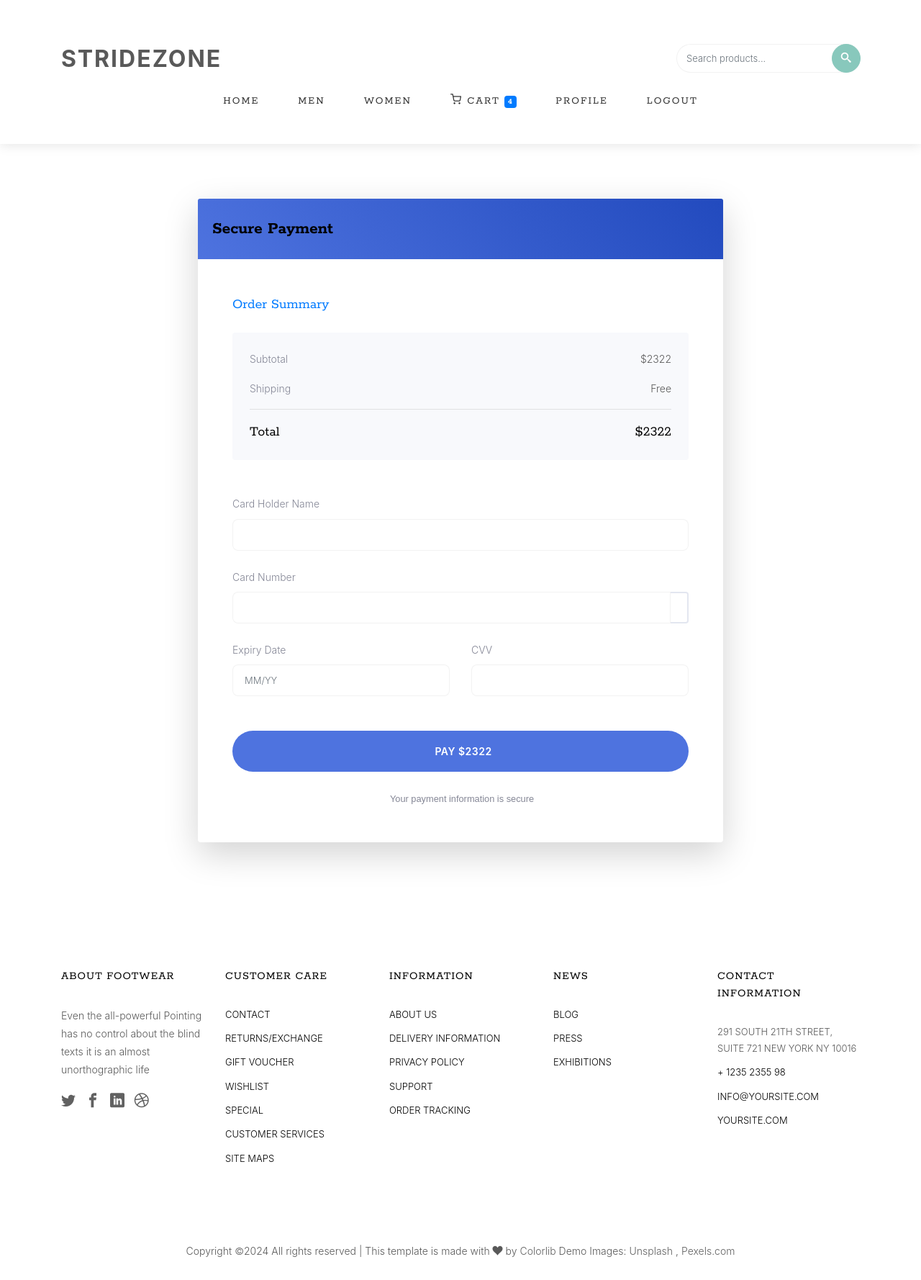
After one commit to Coderislem/StrideZone, a Django app: page /payment/ in a window 1280 px wide. The commit adds this page. Shown: the whole page at 72% size. Run offline with Django 5.2, Linux system fonts and the light colour scheme; a user stored in the database is signed in; data comes from the database, SQL or seed files in the repository; both versions use the stored data as it was after the commit; some libraries are stand-ins or nearby versions; some web fonts are replaced.

Commit message:
add payment logic

```diff
--- a/carts/templates/carts/cart.html
+++ b/carts/templates/carts/cart.html
@@ -65,7 +65,7 @@
                 <a href="{% url 'store' %}" class="btn btn-primary">
                     <i class="fas fa-shopping-cart"></i> Continue Shopping
                 </a>
-                <a href="{% url 'checkout' %}" class="btn btn-success">
+                <a href="{% url 'payment' %}" class="btn btn-success">
                     Proceed to Checkout <i class="fas fa-arrow-right"></i>
                 </a>
             </div>
--- /dev/null
+++ b/products/templates/payment.html
@@ -0,0 +1,111 @@
+<!-- templates/payment.html -->
+{% extends 'users/home.html' %}
+{% load static %}
+
+{% block extra_css %}
+<link href="https://fonts.googleapis.com/css2?family=Inter:wght@400;500;600&display=swap" rel="stylesheet">
+{% endblock %}
+
+{% block content %}
+<div class="colorlib-product">
+    <div class="container py-5">
+        <div class="row">
+            <div class="col-lg-8 mx-auto">
+                <div class="card shadow-lg border-0 rounded-lg">
+                    <div class="card-header bg-gradient-primary text-white py-4">
+                        <h4 class="mb-0 font-weight-bold">Secure Payment</h4>
+                    </div>
+                    <div class="card-body p-5">
+                        {% if messages %}
+                            {% for message in messages %}
+                                <div class="alert alert-{{ message.tags }}">{{ message }}</div>
+                            {% endfor %}
+                        {% endif %}
+
+                        <div class="order-summary mb-5">
+                            <h5 class="text-primary mb-4">Order Summary</h5>
+                            <div class="p-4 bg-light rounded">
+                                <div class="d-flex justify-content-between align-items-center mb-3">
+                                    <span class="text-muted">Subtotal</span>
+                                    <span>${{ cart.total_price }}</span>
+                                </div>
+                                <div class="d-flex justify-content-between align-items-center mb-3">
+                                    <span class="text-muted">Shipping</span>
+                                    <span>Free</span>
+                                </div>
+                                <hr>
+                                <div class="d-flex justify-content-between align-items-center">
+                                    <span class="h5 mb-0">Total</span>
+                                    <span class="h5 mb-0">${{ cart.total_price }}</span>
+                                </div>
+                            </div>
+                        </div>
+
+                        <form method="POST" id="payment-form">
+                            {% csrf_token %}
+                            <div class="form-group mb-4">
+                                <label class="text-muted mb-2">Card Holder Name</label>
+                                <input type="text" class="form-control form-control-lg" required>
+                            </div>
+
+                            <div class="form-group mb-4">
+                                <label class="text-muted mb-2">Card Number</label>
+                                <div class="input-group">
+                                    <input type="text" class="form-control form-control-lg" maxlength="16" required
+                                           pattern="\d{16}" title="Please enter a valid 16-digit card number">
+                                    <div class="input-group-append">
+                                        <span class="input-group-text bg-white">
+                                            <i class="fas fa-credit-card text-primary"></i>
+                                        </span>
+                                    </div>
+                                </div>
+                            </div>
+
+                            <div class="row">
+                                <div class="col-md-6">
+                                    <div class="form-group mb-4">
+                                        <label class="text-muted mb-2">Expiry Date</label>
+                                        <input type="text" class="form-control form-control-lg" placeholder="MM/YY"
+                                               pattern="\d{2}/\d{2}" required>
+                                    </div>
+                                </div>
+                                <div class="col-md-6">
+                                    <div class="form-group mb-4">
+                                        <label class="text-muted mb-2">CVV</label>
+                                        <input type="text" class="form-control form-control-lg" maxlength="3"
+                                               pattern="\d{3}" required>
+                                    </div>
+                                </div>
+                            </div>
+
+                            <button type="submit" class="btn btn-primary btn-lg btn-block mt-4">
+                                <i class="fas fa-lock mr-2"></i> Pay ${{ cart.total_price }}
+                            </button>
+
+                            <div class="text-center mt-4">
+                                <p class="text-muted mb-0">
+                                    <small>
+                                        <i class="fas fa-shield-alt mr-1"></i>
+                                        Your payment information is secure
+                                    </small>
+                                </p>
+                            </div>
+                        </form>
+                    </div>
+                </div>
+            </div>
+        </div>
+    </div>
+</div>
+{% endblock %}
+
+{% block extra_js %}
+<script>
+document.getElementById('payment-form').addEventListener('submit', function(e) {
+    e.preventDefault();
+    // Here you would normally integrate with a payment gateway
+    alert('Payment processing would happen here');
+    window.location.href = "{% url 'home' %}";
+});
+</script>
+{% endblock %}
--- a/products/urls.py
+++ b/products/urls.py
@@ -8,4 +8,5 @@ urlpatterns = [
     path('man/', views.man, name="man"),
     path('search/', views.search_products, name='search'),
     path('product/<int:product_id>/', views.product_detail, name='product_detail'),
+    path('payment/', views.payment_view, name='payment'),
 ] + static(settings.MEDIA_URL, document_root=settings.MEDIA_ROOT)
--- a/products/views.py
+++ b/products/views.py
@@ -1,6 +1,9 @@
 from django.shortcuts import render, get_object_or_404
 from django.db.models import Q
 from .models import Product, Category, Product_img
+import os
+from django.contrib.auth.decorators import login_required
+from carts.models import Cart
 # Create your views here.
 
 
@@ -45,19 +48,30 @@ def search_products(request):
 
 def product_detail(request, product_id):
     product = get_object_or_404(Product, id=product_id)
-    # Filter out product images that have no image file
-    product_images = Product_img.objects.filter(
-        product=product,
-        product_image__isnull=False  # Changed from image to product_image
-    ).exclude(product_image='')
+    product_images = Product_img.objects.filter(product=product)
 
-    related_products = Product.objects.filter(
-        category=product.category
-    ).exclude(id=product.id)[:4]
+    # Debug prints
+    print("Product Images:")
+    for img in product_images:
+        print(f"Image URL: {img.product_image.url}")
+        print(f"Image Path: {img.product_image.path}")
+        print(f"Image exists: {os.path.exists(img.product_image.path)}")
+
+    related_products = Product.objects.filter(category=product.category).exclude(id=product.id)[:4]
 
     context = {
         'product': product,
         'product_images': product_images,
-        'related_products': related_products,
+        'related_products': related_products
     }
     return render(request, 'product-detail.html', context)
+
+
+@login_required
+def payment_view(request):
+    cart = Cart.objects.get(user=request.user)
+    context = {
+        'cart': cart,
+        'total': cart.total_price
+    }
+    return render(request, 'payment.html', context)
--- a/static/client/css/custom.css
+++ b/static/client/css/custom.css
@@ -109,16 +109,18 @@
 .btn-primary {
     background: #4e73df;
     border: none;
-    padding: 12px 30px;
+    padding: 12px 20px;
+    font-weight: 600;
+    text-transform: uppercase;
+    letter-spacing: 0.5px;
+    transition: all 0.3s ease;
     border-radius: 30px;
-    font-weight: 500;
-    transition: all 0.3s ease;
 }
 
 .btn-primary:hover {
     background: #224abe;
-    transform: translateY(-2px);
-    box-shadow: 0 5px 15px rgba(78, 115, 223, 0.3);
+    transform: translateY(-1px);
+    box-shadow: 0 7px 14px rgba(50, 50, 93, 0.1), 0 3px 6px rgba(0, 0, 0, 0.08);
 }
 
 /* Search Bar */
@@ -214,3 +216,52 @@
 .bread span {
     margin: 0 8px;
 }
+
+/* Add to custom.css */
+.card {
+    border: none;
+    box-shadow: 0 0.5rem 1rem rgba(0, 0, 0, 0.15);
+}
+
+.form-control {
+    height: 50px;
+    border: 2px solid #e3e6f0;
+    border-radius: 8px;
+    font-size: 1rem;
+    transition: all 0.2s ease;
+}
+
+.form-control:focus {
+    border-color: #4e73df;
+    box-shadow: 0 0 0 0.2rem rgba(78, 115, 223, 0.25);
+}
+
+/* Payment Page Styles */
+body {
+    font-family: 'Inter', sans-serif;
+}
+
+.card-header {
+    background: linear-gradient(45deg, #4e73df, #224abe);
+    border-bottom: 0;
+}
+
+.bg-light {
+    background-color: #f8f9fc !important;
+}
+
+.text-muted {
+    color: #858796 !important;
+}
+
+.input-group-text {
+    border: 2px solid #e3e6f0;
+    border-left: 0;
+}
+
+/* Add to custom.css */
+/* Payment Page Typography */
+.payment-page {
+    font-family: 'Inter', -apple-system, BlinkMacSystemFont, 'Segoe UI', Roboto, sans-serif;
+    -webkit-font-
+}
--- a/users/templates/users/home.html
+++ b/users/templates/users/home.html
@@ -118,17 +118,38 @@
         <div class="row">
             <div class="col-sm-6 text-center">
                 <div class="featured">
-						<a href="#" class="featured-img" style="background-image: url({% static 'client/images/men.jpg'%});"></a>
+                    {% if men_products %}
+                        {% with product=men_products.0 %}
+                        <a href="{% url 'product_detail' product.id %}" class="featured-img"
+                           style="background-image: url({% if product.image %}{{ product.image.url }}{% else %}{% static 'client/images/men.jpg' %}{% endif %});">
+                        </a>
+                        {% endwith %}
+                    {% else %}
+                        <a href="{% url 'man' %}" class="featured-img"
+                           style="background-image: url({% static 'client/images/men.jpg' %});">
+                        </a>
+                    {% endif %}
                     <div class="desc">
-							<h2><a href="#">Shop Men's Collection</a></h2>
+                        <h2><a href="{% url 'man' %}">Shop Men's Collection</a></h2>
                     </div>
                 </div>
             </div>
             <div class="col-sm-6 text-center">
                 <div class="featured">
-						<a href="#" class="featured-img" style="background-image: url({% static 'client/images/women.jpg'%});"></a>
+                    {% if women_products %}
+                        {% with product=women_products.0 %}
+                        <a href="{% url 'product_detail' product.id %}" class="featured-img"
+                           style="background-image: url({% if product.image %}{{ product.image.url }}{% else %}{% static 'client/images/women.jpg' %}{% endif %});">
+                        </a>
+                        {% endwith %}
+                    {% else %}
+                        <a href="{% url 'women' %}" class="featured-img"
+                           style="background-image: url({% static 'client/images/women.jpg' %});">
+                        </a>
+                    {% endif %}
                     <div class="desc">
-							<h2><a href="#">Shop Women's Collection</a></h2>
+                        <h2><a href="{% url 'women' %}">Shop Women's Collection</a></h2>
+                    </div>
                 </div>
             </div>
         </div>
@@ -144,190 +165,27 @@
             </div>
         </div>
         <div class="row row-pb-md">
+            {% for product in best_sellers %}
             <div class="col-lg-3 mb-4 text-center">
                 <div class="product-entry border">
-						<a href="#" class="prod-img">
-							<img src="{% static 'client/images/item-1.jpg'%}" class="img-fluid" alt="Free html5 bootstrap 4 template">
+                    <a href="{% url 'product_detail' product.id %}" class="prod-img">
+                        {% if product.image %}
+                            <img src="{{ product.image.url }}" class="img-fluid" alt="{{ product.name }}">
+                        {% else %}
+                            <img src="{% static 'client/images/default-product.jpg' %}" class="img-fluid" alt="{{ product.name }}">
+                        {% endif %}
                     </a>
                     <div class="desc">
-							<h2><a href="#">Women's Boots Shoes Maca</a></h2>
-							<span class="price">$139.00</span>
+                        <h2><a href="{% url 'product_detail' product.id %}">{{ product.name }}</a></h2>
+                        <span class="price">${{ product.real_price }}</span>
+                        <form action="{% url 'add_item' product.id %}" method="POST" class="mt-2">
+                            {% csrf_token %}
+                            <button type="submit" class="btn btn-primary btn-sm">Add to Cart</button>
+                        </form>
                     </div>
                 </div>
             </div>
-				<div class="col-lg-3 mb-4 text-center">
-					<div class="product-entry border">
-						<a href="#" class="prod-img">
-							<img src="{% static 'client/images/item-2.jpg'%}" class="img-fluid" alt="Free html5 bootstrap 4 template">
-						</a>
-						<div class="desc">
-							<h2><a href="#">Women's Minam Meaghan</a></h2>
-							<span class="price">$139.00</span>
-						</div>
-					</div>
-				</div>
-				<div class="col-lg-3 mb-4 text-center">
-					<div class="product-entry border">
-						<a href="#" class="prod-img">
-							<img src="{% static 'client/images/item-3.jpg'%}" class="img-fluid" alt="Free html5 bootstrap 4 template">
-						</a>
-						<div class="desc">
-							<h2><a href="#">Men's Taja Commissioner</a></h2>
-							<span class="price">$139.00</span>
-						</div>
-					</div>
-				</div>
-				<div class="col-lg-3 mb-4 text-center">
-					<div class="product-entry border">
-						<a href="#" class="prod-img">
-							<img src="{% static 'client/images/item-4.jpg' %}" class="img-fluid" alt="Free html5 bootstrap 4 template">
-						</a>
-						<div class="desc">
-							<h2><a href="#">Russ Men's Sneakers</a></h2>
-							<span class="price">$139.00</span>
-						</div>
-					</div>
-				</div>
-				<div class="w-100"></div>
-				<div class="col-lg-3 mb-4 text-center">
-					<div class="product-entry border">
-						<a href="#" class="prod-img">
-							<img src="{% static 'client/images/item-5.jpg'%}" class="img-fluid" alt="Free html5 bootstrap 4 template">
-						</a>
-						<div class="desc">
-							<h2><a href="#">Women's Boots Shoes Maca</a></h2>
-							<span class="price">$139.00</span>
-						</div>
-					</div>
-				</div>
-				<div class="col-lg-3 mb-4 text-center">
-					<div class="product-entry border">
-						<a href="#" class="prod-img">
-							<img src="{% static 'client/images/item-6.jpg'%}" class="img-fluid" alt="Free html5 bootstrap 4 template">
-						</a>
-						<div class="desc">
-							<h2><a href="#">Women's Boots Shoes Maca</a></h2>
-							<span class="price">$139.00</span>
-						</div>
-					</div>
-				</div>
-				<div class="col-lg-3 mb-4 text-center">
-					<div class="product-entry border">
-						<a href="#" class="prod-img">
-							<img src="{% static 'client/images/item-7.jpg'%}" class="img-fluid" alt="Free html5 bootstrap 4 template">
-						</a>
-						<div class="desc">
-							<h2><a href="#">Women's Boots Shoes Maca</a></h2>
-							<span class="price">$139.00</span>
-						</div>
-					</div>
-				</div>
-				<div class="col-lg-3 mb-4 text-center">
-					<div class="product-entry border">
-						<a href="#" class="prod-img">
-							<img src="{% static 'client/images/item-8.jpg'%}" class="img-fluid" alt="Free html5 bootstrap 4 template">
-						</a>
-						<div class="desc">
-							<h2><a href="#">Women's Boots Shoes Maca</a></h2>
-							<span class="price">$139.00</span>
-						</div>
-					</div>
-				</div>
-				<div class="w-100"></div>
-				<div class="col-lg-3 mb-4 text-center">
-					<div class="product-entry border">
-						<a href="#" class="prod-img">
-							<img src="{% static 'client/images/item-9.jpg'%}" class="img-fluid" alt="Free html5 bootstrap 4 template">
-						</a>
-						<div class="desc">
-							<h2><a href="#">Women's Boots Shoes Maca</a></h2>
-							<span class="price">$139.00</span>
-						</div>
-					</div>
-				</div>
-				<div class="col-lg-3 mb-4 text-center">
-					<div class="product-entry border">
-						<a href="#" class="prod-img">
-							<img src="{% static 'client/images/item-10.jpg'%}" class="img-fluid" alt="Free html5 bootstrap 4 template">
-						</a>
-						<div class="desc">
-							<h2><a href="#">Women's Boots Shoes Maca</a></h2>
-							<span class="price">$139.00</span>
-						</div>
-					</div>
-				</div>
-				<div class="col-lg-3 mb-4 text-center">
-					<div class="product-entry border">
-						<a href="#" class="prod-img">
-							<img src="{% static 'client/images/item-11.jpg'%}" class="img-fluid" alt="Free html5 bootstrap 4 template">
-						</a>
-						<div class="desc">
-							<h2><a href="#">Women's Boots Shoes Maca</a></h2>
-							<span class="price">$139.00</span>
-						</div>
-					</div>
-				</div>
-				<div class="col-lg-3 mb-4 text-center">
-					<div class="product-entry border">
-						<a href="#" class="prod-img">
-							<img src="{% static 'client/images/item-12.jpg'%}" class="img-fluid" alt="Free html5 bootstrap 4 template">
-						</a>
-						<div class="desc">
-							<h2><a href="#">Women's Boots Shoes Maca</a></h2>
-							<span class="price">$139.00</span>
-						</div>
-					</div>
-				</div>
-				<div class="w-100"></div>
-				<div class="col-lg-3 mb-4 text-center">
-					<div class="product-entry border">
-						<a href="#" class="prod-img">
-							<img src="{% static 'client/images/item-13.jpg'%}" class="img-fluid" alt="Free html5 bootstrap 4 template">
-						</a>
-						<div class="desc">
-							<h2><a href="#">Women's Boots Shoes Maca</a></h2>
-							<span class="price">$139.00</span>
-						</div>
-					</div>
-				</div>
-				<div class="col-lg-3 mb-4 text-center">
-					<div class="product-entry border">
-						<a href="#" class="prod-img">
-							<img src="{% static 'client/images/item-14.jpg'%}" class="img-fluid" alt="Free html5 bootstrap 4 template">
-						</a>
-						<div class="desc">
-							<h2><a href="#">Women's Boots Shoes Maca</a></h2>
-							<span class="price">$139.00</span>
-						</div>
-					</div>
-				</div>
-				<div class="col-lg-3 mb-4 text-center">
-					<div class="product-entry border">
-						<a href="#" class="prod-img">
-							<img src="{% static 'client/images/item-15.jpg'%}" class="img-fluid" alt="Free html5 bootstrap 4 template">
-						</a>
-						<div class="desc">
-							<h2><a href="#">Women's Boots Shoes Maca</a></h2>
-							<span class="price">$139.00</span>
-						</div>
-					</div>
-				</div>
-				<div class="col-lg-3 mb-4 text-center">
-					<div class="product-entry border">
-						<a href="#" class="prod-img">
-							<img src="{% static 'client/images/item-16.jpg'%}" class="img-fluid" alt="Free html5 bootstrap 4 template">
-						</a>
-						<div class="desc">
-							<h2><a href="#">Women's Boots Shoes Maca</a></h2>
-							<span class="price">$139.00</span>
-						</div>
-					</div>
-				</div>
-			</div>
-			<div class="row">
-				<div class="col-md-12 text-center">
-					<p><a href="#" class="btn btn-primary btn-lg">Shop All Products</a></p>
-				</div>
+            {% endfor %}
         </div>
     </div>
 </div>
```
Also changed, not shown: products/templates/product-detail.html (+26 -5 lines), users/views.py (+19 -1 lines), db.sqlite3, media/product_imgs/Screenshot_from_2024-11-11_18-15-37.png (added). Lines whose indentation alone changed are shown as unchanged.
